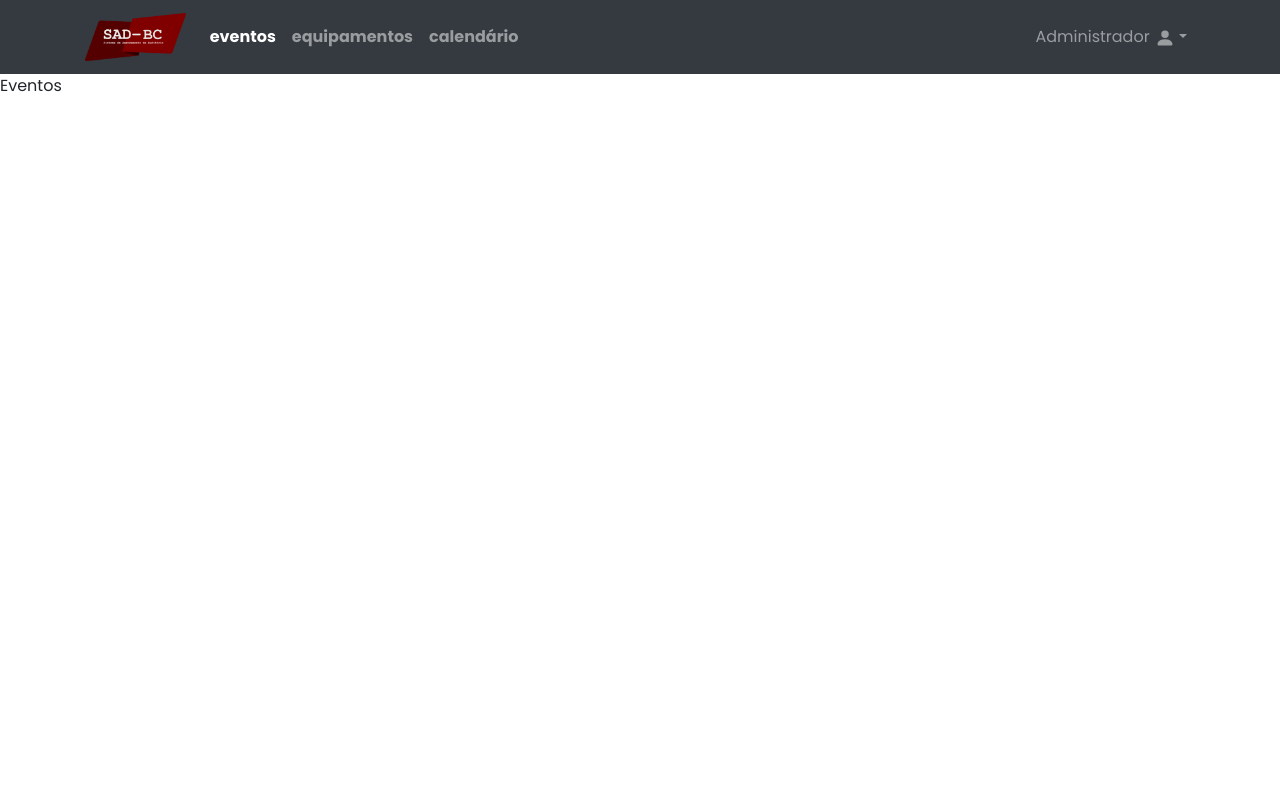
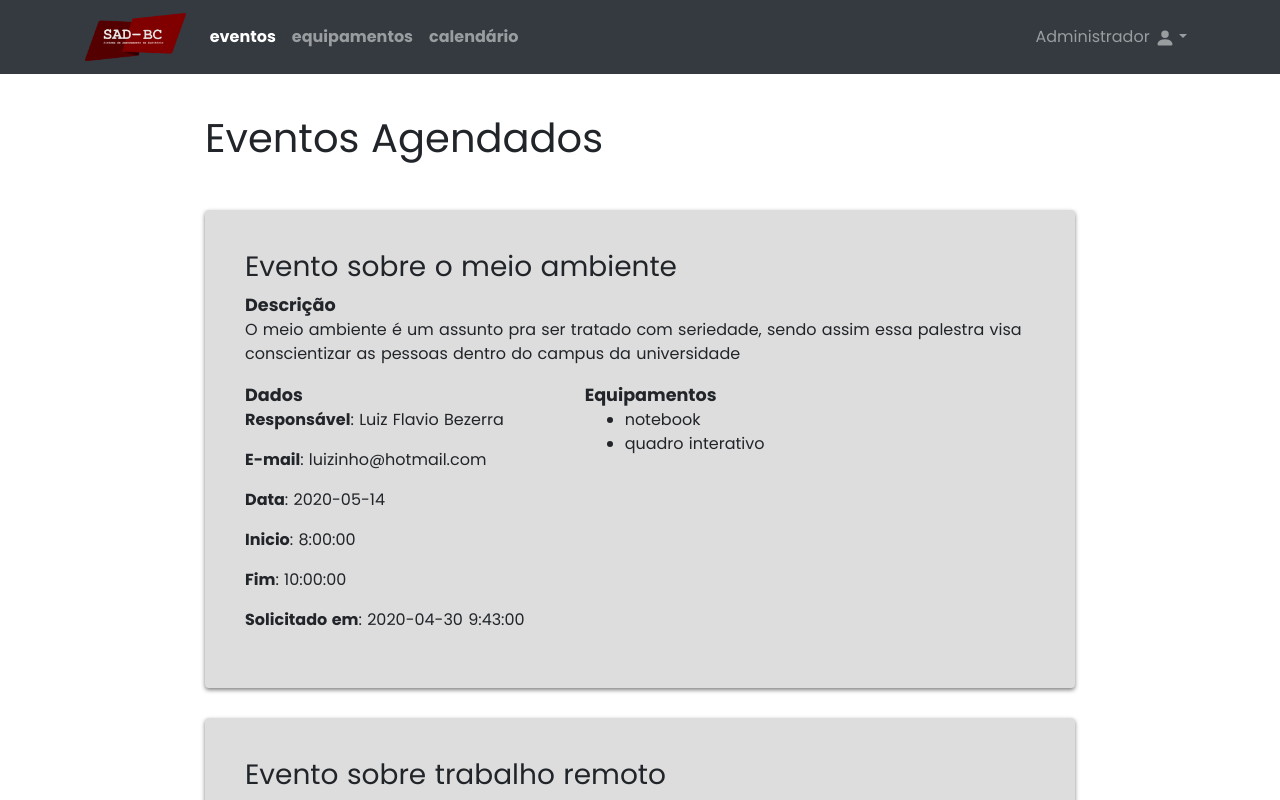
Before and after one commit to SEDEPTI-BC/sad-front-end, a Nuxt app: page /admin/eventos in a window 1280 px wide. Shown: the top 800 px of the page. Built offline with nearby package versions, Linux system fonts and the light colour scheme.

Commit message:
Cria página de eventos do admin

```diff
--- a/pages/admin/eventos.vue
+++ b/pages/admin/eventos.vue
@@ -1,14 +1,119 @@
 <template>
-  <div>
-    Eventos
-  </div>
+  <section class="container">
+    <header>
+      <h1>Eventos Agendados</h1>
+    </header>
+    <div v-for="event in events" :key="event.id" class="event-card">
+      <div>
+        <h3>{{ event.title }}</h3>
+        <strong>Descrição</strong>
+        <p>{{ event.description }}</p>
+      </div>
+      <div class="card-datas">
+        <div>
+          <strong>Dados</strong>
+          <p><b>Responsável</b>: {{ event.owner }}</p>
+          <p><b>E-mail</b>: {{ event.email }}</p>
+          <p>
+            <b>Data</b>:
+            {{ event.start.split(' ')[0] }}
+          </p>
+          <p>
+            <b>Inicio</b>:
+            {{ event.start.split(' ')[1] }}
+          </p>
+          <p>
+            <b>Fim</b>:
+            {{ event.end.split(' ')[1] }}
+          </p>
+          <p>
+            <b>Solicitado em</b>:
+            {{ event.createdAt }}
+          </p>
+        </div>
+        <div>
+          <strong>Equipamentos</strong>
+          <ul>
+            <li v-for="(equipamento, index) in event.equipments" :key="index">
+              {{ equipamento | capitalize }}
+            </li>
+          </ul>
+        </div>
+      </div>
+    </div>
+  </section>
 </template>
 
 <script>
 export default {
   layout: 'admin',
-  name: 'Eventos'
+  name: 'Eventos',
+  data() {
+    return {
+      events: [
+        {
+          id: 1,
+          title: 'Evento sobre o meio ambiente',
+          description:
+            'O meio ambiente é um assunto pra ser tratado com seriedade, sendo assim essa palestra visa conscientizar as pessoas dentro do campus da universidade',
+          owner: 'Luiz Flavio Bezerra',
+          email: 'luizinho@hotmail.com',
+          start: '2020-05-14 8:00:00',
+          end: '2020-05-14 10:00:00',
+          equipments: ['notebook', 'quadro interativo'],
+          createdAt: '2020-04-30 9:43:00'
+        },
+        {
+          id: 2,
+          title: 'Evento sobre trabalho remoto',
+          description:
+            'Após a pandemia de covid-19, o termo trabalho remoto se tronou popular e por isso essa palestra aborda...',
+          owner: 'Wilson Marlon Melo',
+          email: 'wmm@gmail.com',
+          start: '2020-05-28 12:00:00',
+          end: '2020-05-28 14:00:00',
+          equipments: ['notebook', 'quadro interativo', 'piloto'],
+          createdAt: '2020-05-03 3:43:00'
+        }
+      ]
+    }
+  }
 }
 </script>
 
-<style></style>
+<style scoped>
+header {
+  display: flex;
+  flex-wrap: wrap;
+  margin: 40px 0;
+}
+
+strong {
+  font-size: 1.1rem;
+}
+
+.container {
+  display: grid;
+  margin: 0 auto;
+  max-width: 900px;
+}
+
+.card-datas {
+  display: flex;
+  flex-wrap: wrap;
+}
+
+.card-datas div {
+  margin-right: 60px;
+}
+
+.event-card {
+  background: #ddd;
+  display: grid;
+  min-height: 200px;
+  margin-bottom: 30px;
+  padding: 40px;
+  border-radius: 4px;
+  box-shadow: 0 2px 4px rgba(0, 0, 0, 0.5);
+}
+</style>
--- a/pages/admin/index.vue
+++ b/pages/admin/index.vue
@@ -1,7 +1,7 @@
 <script>
 export default {
   created() {
-    this.$router.push({ name: 'admin-calendario' })
+    this.$router.push({ name: 'admin-eventos' })
   }
 }
 </script>
```
